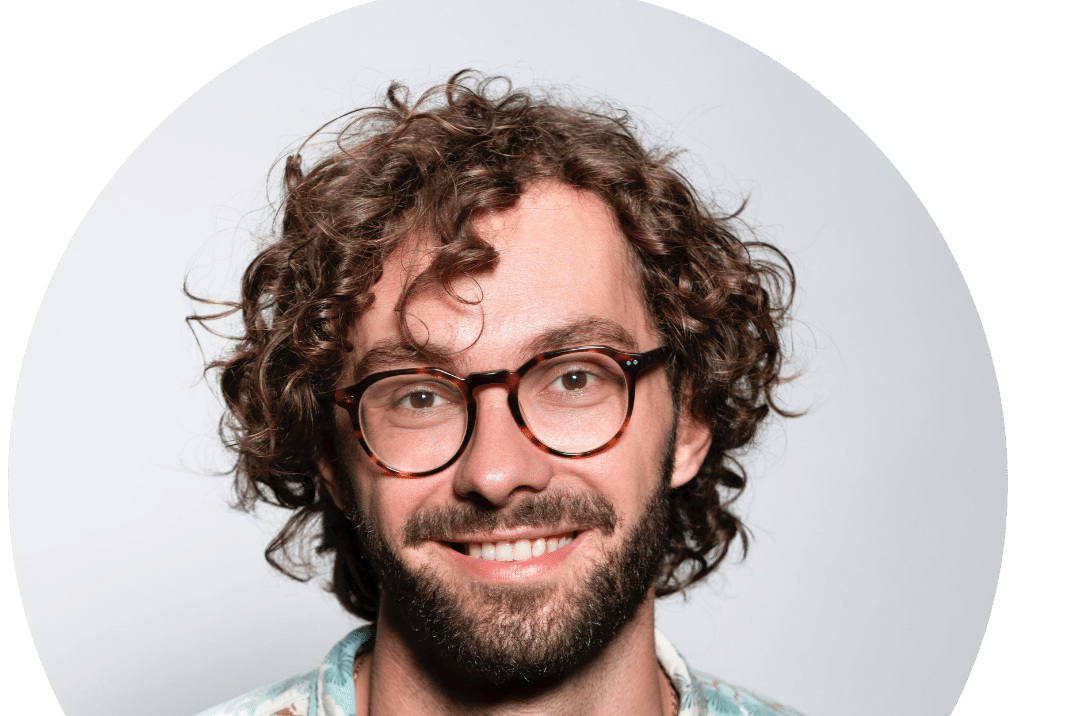
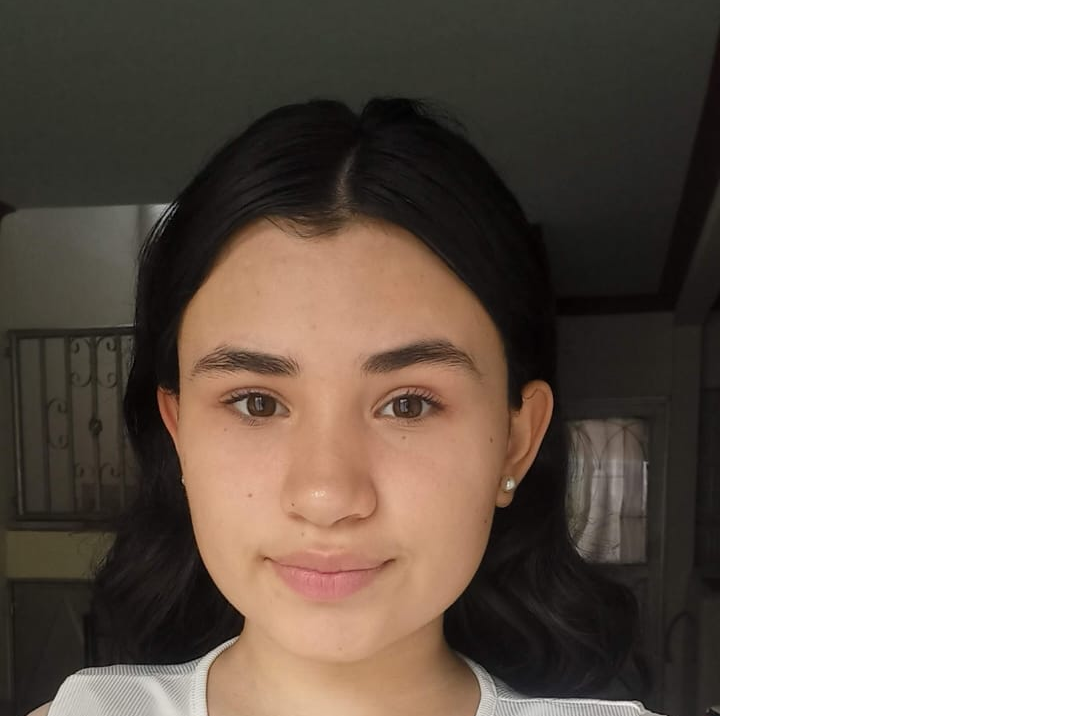
Before and after one commit to Jeeidy/Portafolio_EvelynTrujillo, a plain HTML site: page index.html in a window 1280 px wide. Shown: the part 237-953 px from the top of the page, without its empty margins (0-1071 px from the left). Drawn offline with Linux system fonts and the light colour scheme; files whose address does not match are found by name.

Commit message:
General de css

```diff
--- a/index.html
+++ b/index.html
@@ -40,7 +40,7 @@
 
         <section id="profile">
             <div class="section__pic-container">
-                <img src="./assets/profile-pic.png" alt=" Evelyn Trujillo profile picture" />
+                <img src="./assets/ME.jpeg" alt=" Evelyn Trujillo profile picture" />
             </div>
             <div class="section__text">
                 <p class="section__text__p1">Hello, I'm</p>
@@ -77,7 +77,7 @@
             <div class="section-contrainer">
                 <div class="section__pic-container">
                     <img
-                    src="./img/about-pic.png"
+                    src="./assets/ME.jpeg"
                     alt="Profile picture"
                     class="about-pic"
                     />
--- a/style.css
+++ b/style.css
@@ -0,0 +1,12 @@
+/* GENERAL*/
+
+@import url('https://fonts.googleapis.com/css2?family=Lora:wght@400;500;600&display=swap');
+
+*{
+    margin: 0;
+    padding: 0;
+}
+
+body {
+    font-family: "Lora", serif;
+}
```
Also changed, not shown: assets/ME.jpeg (added).
